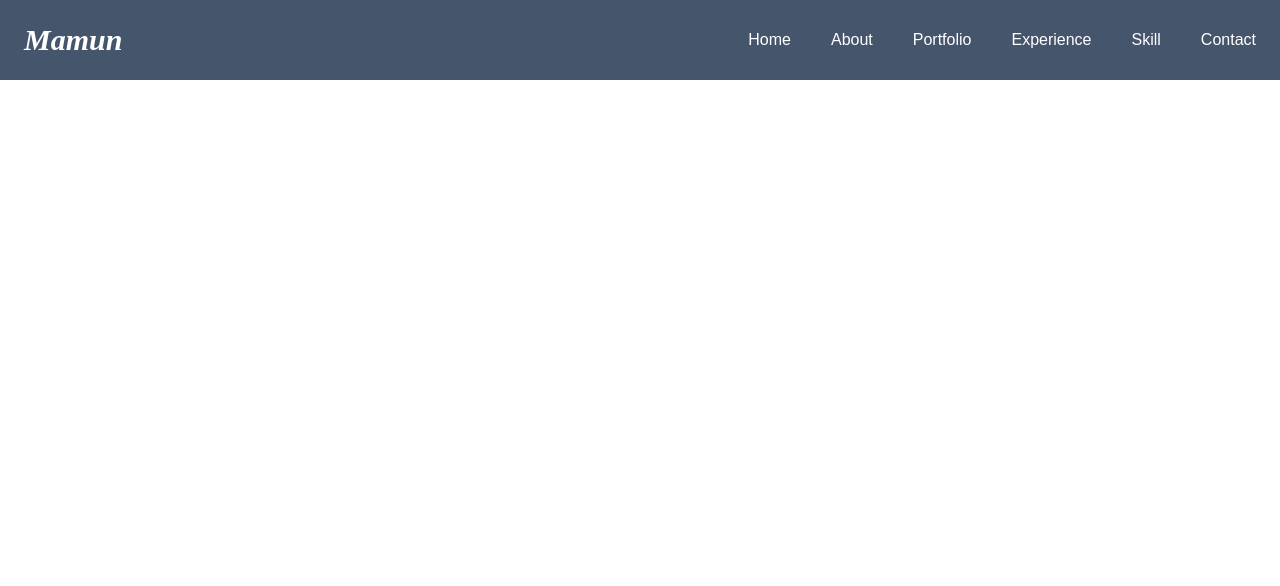
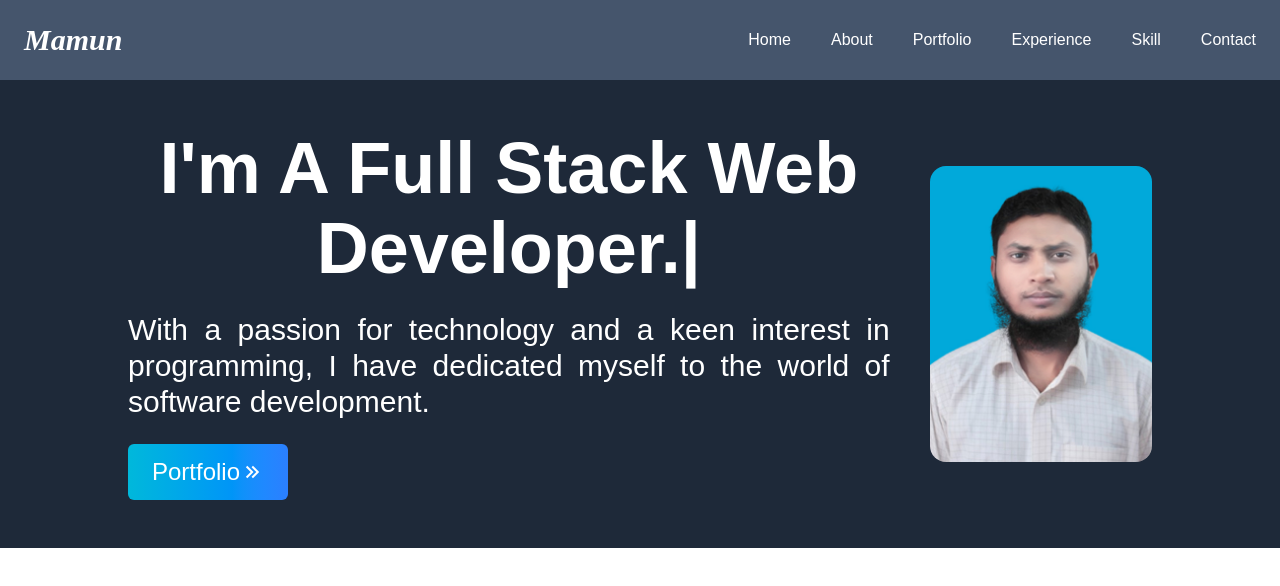
Before and after one commit to GmMamunH/gmh-portfolio, a Next.js app: page / in a window 1280 px wide. Shown: the top 586 px of the page. Built offline with nearby package versions, Linux system fonts and the light colour scheme; a web font is replaced by a local one.

Commit message:
add(home): page and component

```diff
--- a/package.json
+++ b/package.json
@@ -12,7 +12,8 @@
     "next": "15.3.0",
     "react": "^19.0.0",
     "react-dom": "^19.0.0",
-    "react-icons": "^5.5.0"
+    "react-icons": "^5.5.0",
+    "react-type-animation": "^3.2.0"
   },
   "devDependencies": {
     "@eslint/eslintrc": "^3",
--- /dev/null
+++ b/src/app/(root)/home/page.tsx
@@ -0,0 +1,9 @@
+import HomeComponent from "@/components/Home";
+
+export default function HomePage() {
+  return (
+    <>
+      <HomeComponent />
+    </>
+  );
+}
--- a/src/app/page.tsx
+++ b/src/app/page.tsx
@@ -1,9 +1,9 @@
-import Image from "next/image";
+import HomePage from "./(root)/home/page";
 
 export default function Home() {
   return (
-   <>
-
-   </>
+    <>
+      <HomePage />
+    </>
   );
 }
--- /dev/null
+++ b/src/components/Home.tsx
@@ -0,0 +1,60 @@
+"use client"
+import Image from "next/image";
+import Link from "next/link";
+import { RiArrowRightDoubleLine } from "react-icons/ri";
+import { TypeAnimation } from "react-type-animation";
+import heroImage from "@/assets/images/logo/GmMamunH.jpg"
+
+export default function HomeComponent() {
+  return (
+    <div className="h-full pt-32 pb-12 bg-gray-800 px-3 md:px-6">
+      <div className="flex flex-col justify-between items-center gap-10  md:flex-row max-w-screen-lg mx-auto ">
+        <div className=" text-center text-white">
+          <h1 className="text-3xl text-white font-bold md:text-4xl">
+            <TypeAnimation
+              preRenderFirstString={true}
+              sequence={[
+                500,
+                "I'm An Android App Developer.", // initially rendered starting point
+                1000,
+                "I'm A Full Stack Web Developer.",
+                1000,
+              ]}
+              speed={50}
+              style={{ fontSize: "2em" }}
+              repeat={Infinity}
+            />
+          </h1>
+          {/* ======= */}
+          <p className="text-2xl text-justify my-6 md:text-3xl">
+            With a passion for technology and a keen interest in programming, I
+            have dedicated myself to the world of software development.
+          </p>
+          <div>
+            <Link
+              href="portfolio"
+              smooth
+              duration={500}
+              className="group w-fit flex items-center bg-gradient-to-r from-cyan-500 to-blue-500 cursor-pointer px-6 py-3 rounded-md text-2xl"
+            >
+              Portfolio
+              <span className="group-hover:rotate-90 duration-300">
+                <RiArrowRightDoubleLine />
+              </span>
+            </Link>
+          </div>
+        </div>
+        {/* ============================== */}
+        <div>
+          <Image
+            src={heroImage}
+            alt="GmMamunH"
+            width={500}
+            height={500}
+            className="rounded-2xl mx-auto"
+          />
+        </div>
+      </div>
+    </div>
+  );
+}
```
Also changed, not shown: src/assets/images/logo/GmMamunH.jpg (added), src/components/About.tsx (added), 1 other file (tests, documents, lock files or other folders).
